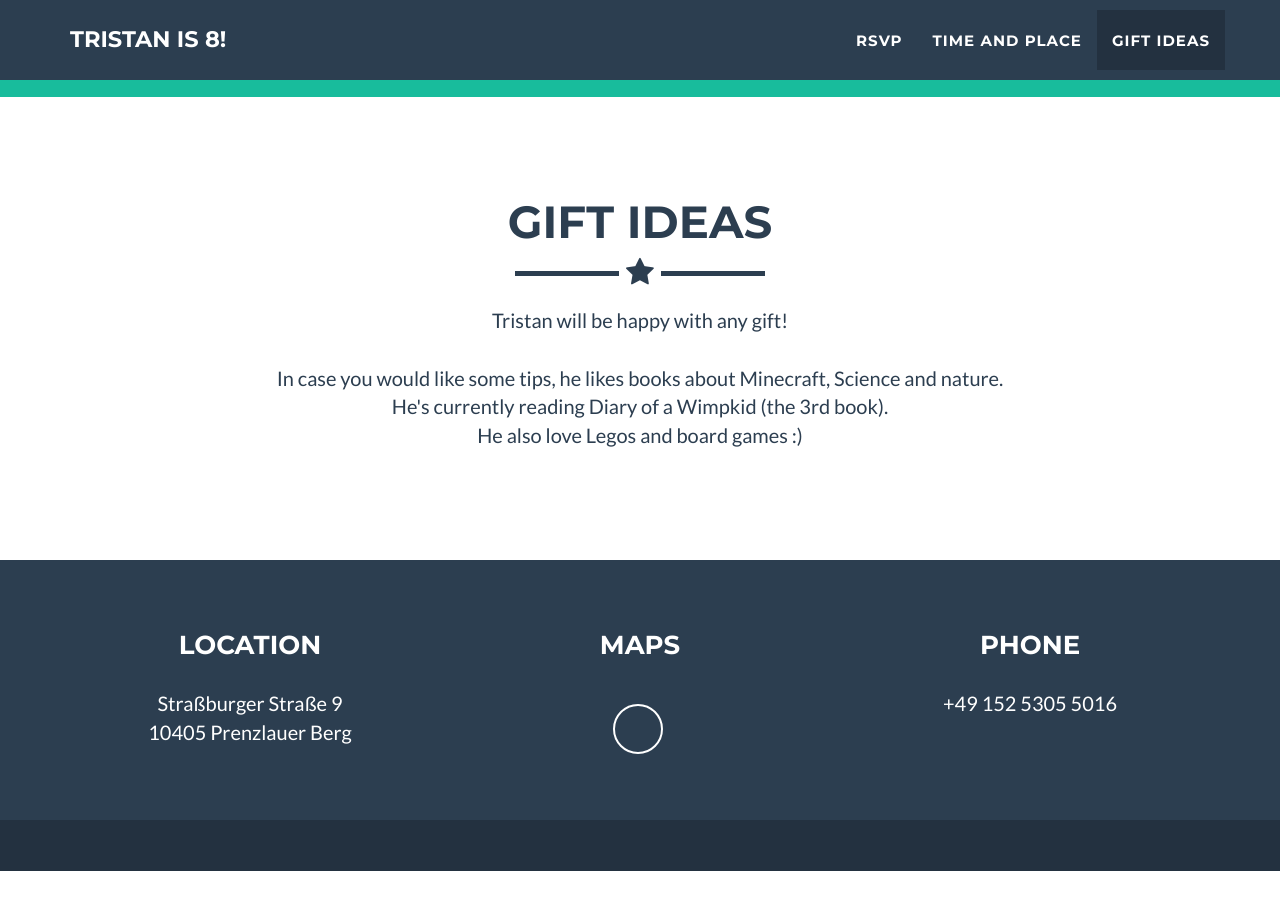
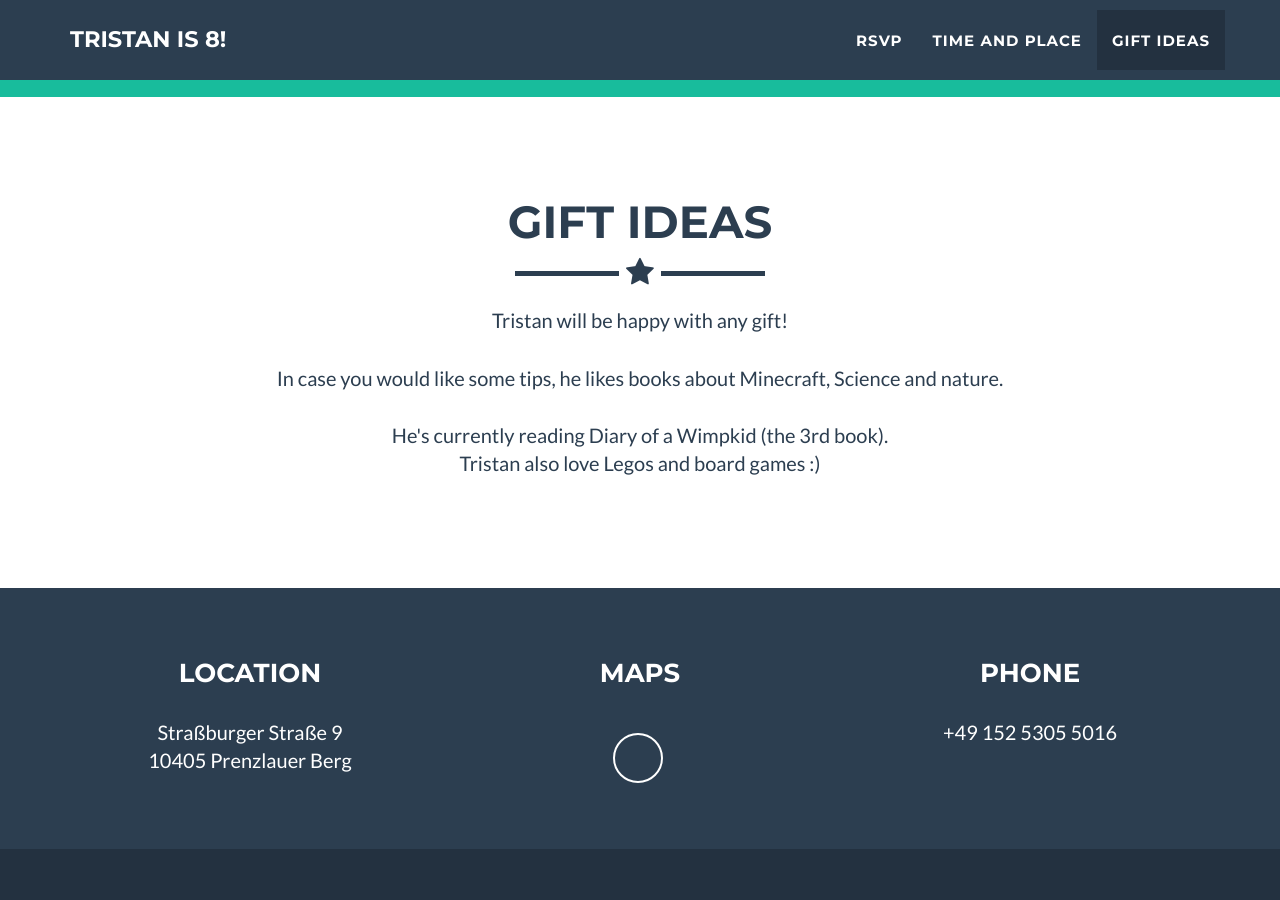
Before and after one commit to ropeaz/ropeaz.github.io, a Jekyll site: the page built from index.html, in a window 1280 px wide and 900 px high, scrolled down 2592 px. Built offline with Jekyll 4.4.1, drawn with Linux system fonts in a browser that asks for light colours; before the commit the page ends 3463 px from its top, so only the background shows below that.

Commit message:
Update portfolio_grid.html

```diff
--- a/_includes/portfolio_grid.html
+++ b/_includes/portfolio_grid.html
@@ -10,7 +10,7 @@
             </div>
             <div class="row" align="center">
               <div >
-                  <p>Tristan will be happy with any gift!<br><br> In case you would like some tips, he likes books about Minecraft, Science and nature. <br> He's currently reading Diary of a Wimpkid (the 3rd book). <br> He also love Legos and board games :) </p>
+                  <p>Tristan will be happy with any gift!<br><br> In case you would like some tips, he likes books about Minecraft, Science and nature. <br><br> He's currently reading Diary of a Wimpkid (the 3rd book). <br> Tristan also love Legos and board games :) </p>
               </div>
             </div>
         </div>
```
